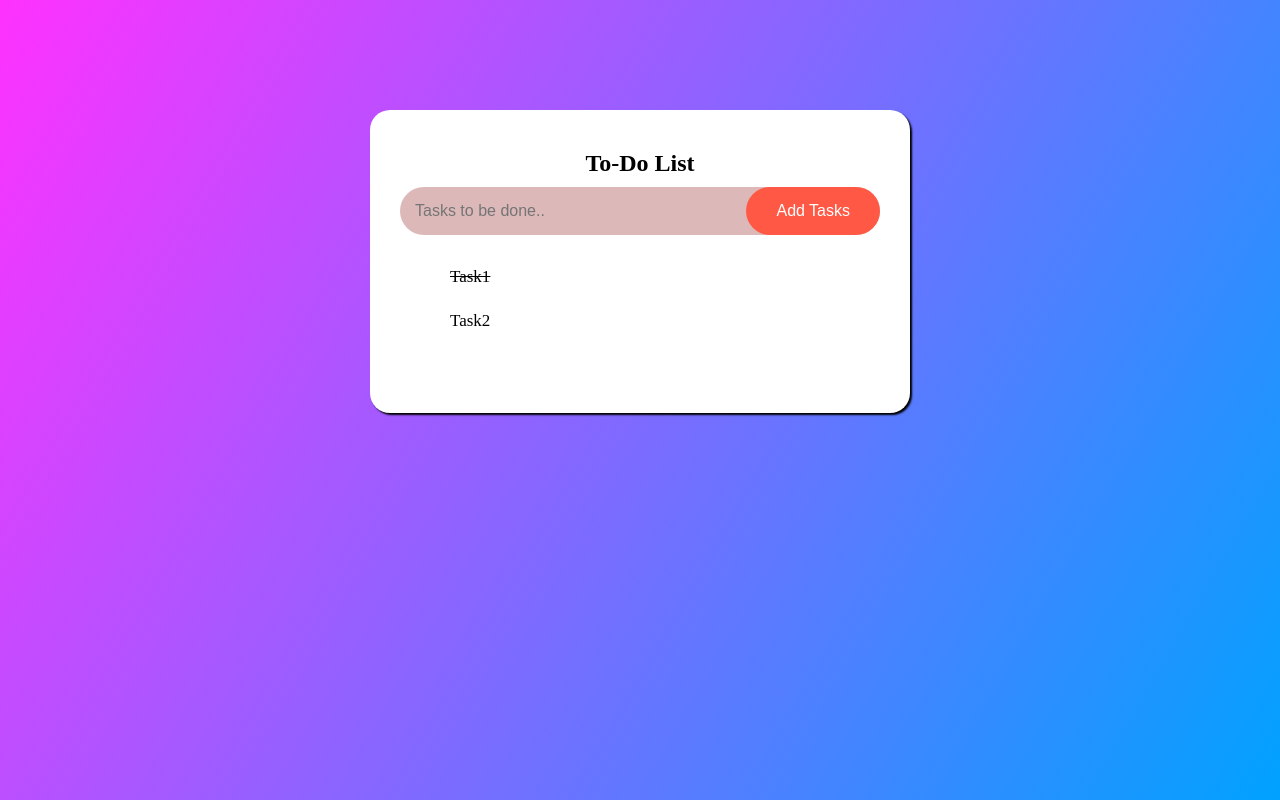
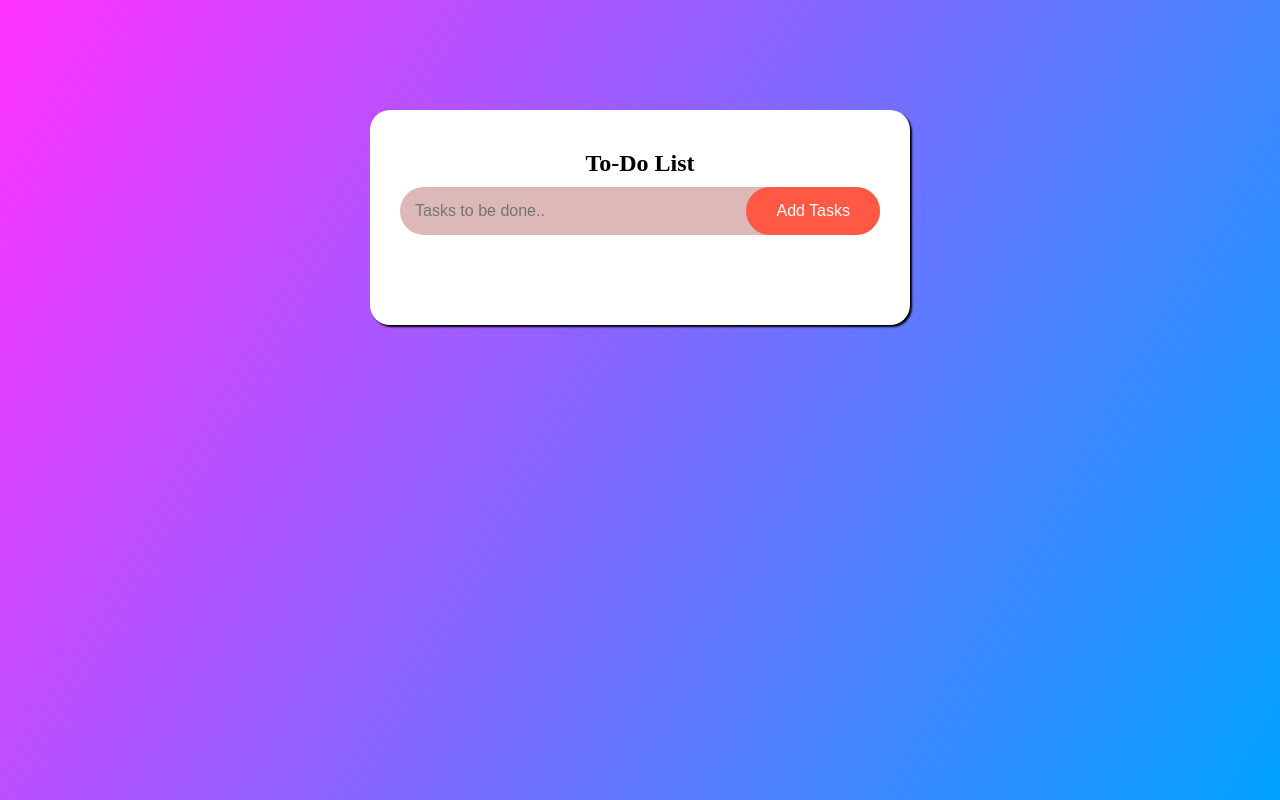
Before and after one commit to Aaditya-17/To-do-List, a plain HTML site: page index.html in a window 1280 px wide. Drawn offline with Linux system fonts and the light colour scheme.

Commit message:
Update index.html

```diff
--- a/index.html
+++ b/index.html
@@ -15,8 +15,7 @@
                 <button class="add">Add Tasks</button>
             </div>
             <ul>
-                <li class="checked">Task1</li>
-                <li>Task2</li>
+<!--                 For Inserting Tasks -->
             </ul>
         </div>
     </div>
```
